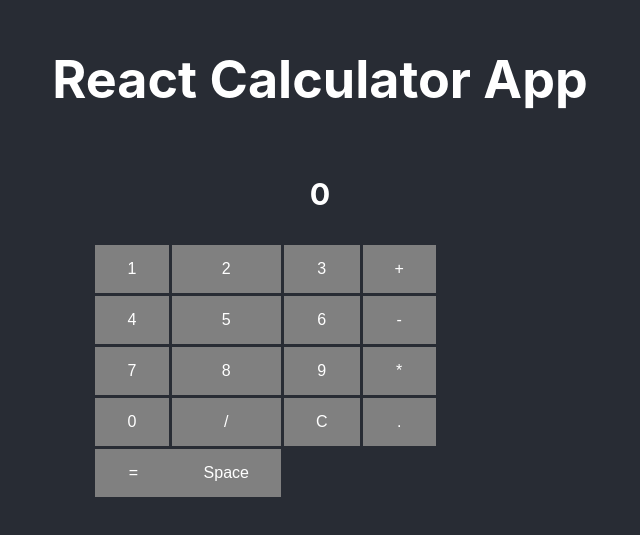
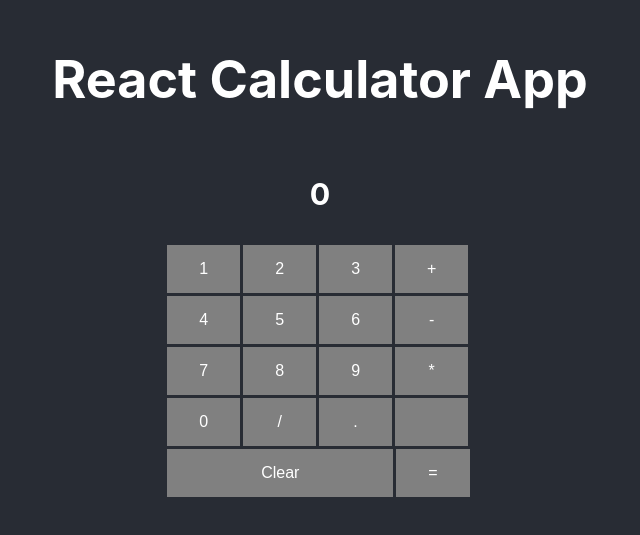
Before and after one commit to dylanesque/ReactCalc, a React (Create React App) app: page / in a window 1280 px wide. Shown: the part 145-680 px from the top of the page, without its empty margins (320-960 px from the left). Built offline with nearby package versions, Linux system fonts and the light colour scheme.

Commit message:
Refactored key layout

```diff
--- a/src/App.css
+++ b/src/App.css
@@ -45,12 +45,13 @@ button:active {
   color: white;
 }
 
-.buttons {
+.main-buttons {
   display: grid;
   grid-template-columns: repeat(4, 1fr);
   max-width: 50%;
 }
 
-.equals {
-  width: 100%;
+.utility-buttons {
+  display: grid;
+  grid-template-columns: 3fr 1fr;
 }
--- a/src/App.js
+++ b/src/App.js
@@ -1,5 +1,7 @@
 import React from "react";
 import "./App.css";
+
+// import Button from './components/Button'
 
 // Calculator Logic tasks:
 
@@ -8,11 +10,10 @@ import "./App.css";
 
 // Variables to create:
 
-// A check for the last character inputted (or zero if one is beginning a calculation)
-// A check for
+// A check for the last character inputted (including zero if one is beginning a calculation)
+// A check for non-numerical characters being inputted twice in a row
 
-
-const numberButtons = [
+const buttons = [
   { id: "one", char: "1" },
   { id: "two", char: "2" },
   { id: "three", char: "3" },
@@ -26,28 +27,30 @@ const numberButtons = [
   { id: "nine", char: "9" },
   { id: "multiply", char: "*" },
   { id: "zero", char: "0" },
-  { id: "divide", char: "/" }
+  { id: "divide", char: "/" },
+  { id: "decimal", char: "." },
+  { id: "space", char: " " }
 ];
 
 class App extends React.Component {
   state = {
-    display: '0',
-    lastEntered: '0'
+    display: "0",
+    lastEntered: "0"
   };
 
   clearDisplay = () => {
-    this.setState({ display: '0' });
+    this.setState({ display: "0" });
     console.log("display is cleared!");
-  }
+  };
 
   handleLastEntered = () => {
     // sets state of lastEntered to inputted character
-  }
-
+  };
 
   handleClick = () => {
-
-  }
+    // pushes button id to array
+    // updates handleLastEntered with current value
+  };
 
   render() {
     return (
@@ -57,14 +60,24 @@ class App extends React.Component {
           <main>
             <h3 id="display">{this.state.display}</h3>
 
-            <div className="buttons">
-              {numberButtons.map(button => (
-                <button key={button.id} id={button.id} onClick={this.handleClick}>{button.char}</button>
+            <div className="main-buttons">
+              {buttons.map(button => (
+                <button
+                  key={button.id}
+                  id={button.id}
+                  handleClick={this.handleClick}
+                >
+                  {button.char}
+                </button>
               ))}
-              <button id="clear" onClick={this.clearDisplay}>C</button>
-              <button id="decimal">.</button>
-              <button id="equals" className="equals">=</button>
-              <button id="space" className="space">Space</button>
+            </div>
+            <div className="utility-buttons">
+              <button id="clear" onClick={this.clearDisplay}>
+                Clear
+              </button>
+              <button id="equals" className="equals">
+                =
+              </button>
             </div>
           </main>
         </header>
--- /dev/null
+++ b/src/components/Button.js
@@ -0,0 +1,11 @@
+import React from 'react';
+
+class Button extends React.Component {
+
+  render() {
+    const { char } = this.props;
+    return ( <button>{char}</button> );
+  }
+}
+
+export default Button;
```
